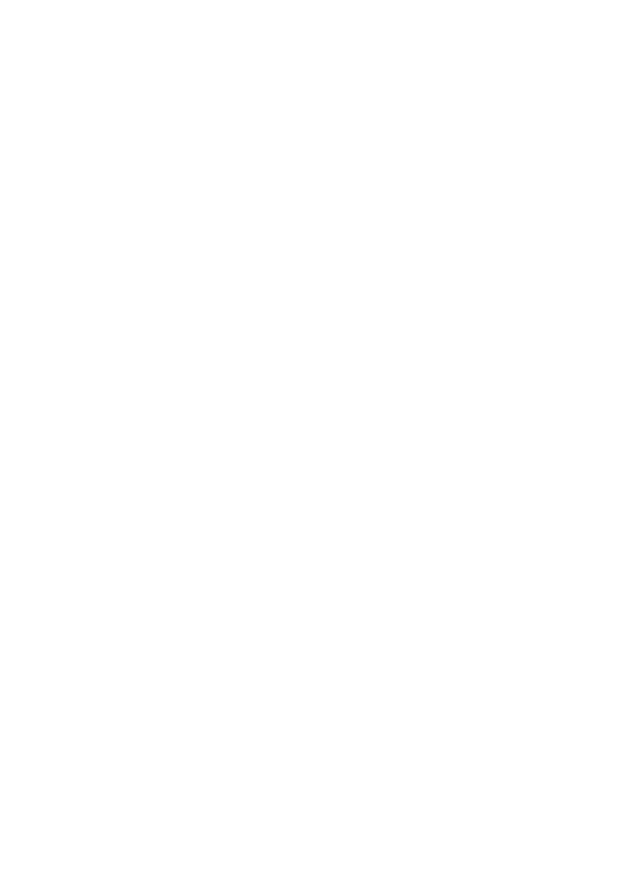
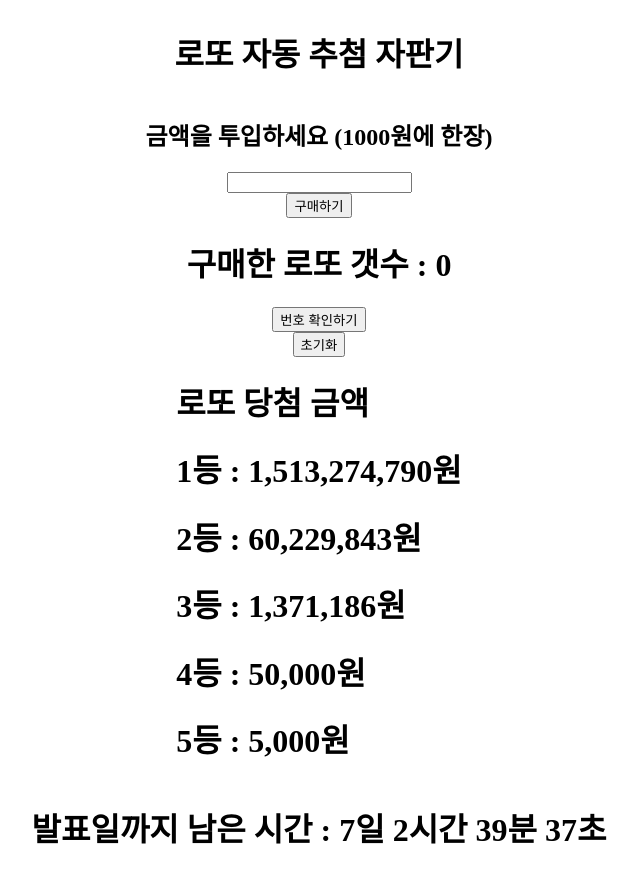
Before and after one commit to tnehd1998/Lotto, a React (Create React App) app: page / in a window 1280 px wide. Shown: the whole page, without its empty margins (321-961 px from the left). Before the commit the page ends 800 px from the top, so only its background shows below. Built offline with nearby package versions, Linux system fonts and the light colour scheme.

Commit message:
feat: 필요한 기능 생성

```diff
--- a/package.json
+++ b/package.json
@@ -9,6 +9,7 @@
     "react": "^17.0.2",
     "react-dom": "^17.0.2",
     "react-scripts": "5.0.0",
+    "styled-components": "^5.3.3",
     "web-vitals": "^2.1.4"
   },
   "scripts": {
--- a/src/App.jsx
+++ b/src/App.jsx
@@ -1,7 +1,143 @@
-import React from "react";
+import React, { useEffect, useState } from "react";
+import styled from "styled-components";
+
+const AppWrapper = styled.div`
+  display: flex;
+  flex-direction: column;
+  justify-content: center;
+  align-items: center;
+`;
+
+const Lotto = styled.div`
+  display: flex;
+  justify-content: center;
+  align-items: center;
+`;
+
+const LottoNumber = styled.p`
+  width: 2em;
+  height: 2em;
+  padding: 1em;
+  border: 1px solid black;
+  margin: 1em;
+  text-align: center;
+  line-height: 2em;
+  border-radius: 50%;
+`;
 
 const App = () => {
-  return <div></div>;
+  const [money, setMoney] = useState("");
+  const [lottoCount, setLottoCount] = useState(0);
+  const [lottoNumber, setLottoNumber] = useState([]);
+  const [showNumber, setShowNumber] = useState(false);
+  const [timeUntilResult, setTimeUntilResult] = useState("");
+
+  const onChangeMoney = (event) => {
+    setMoney(event.target.value);
+  };
+
+  const onClickInsertMoney = () => {
+    if (!Number(money)) {
+      return alert("금액은 숫자만 가능합니다.");
+    }
+    if (money % 1000) {
+      return alert("1000원 단위로 투입이 가능합니다.");
+    }
+    setLottoCount(lottoCount + Number(money) / 1000);
+    addRandomLottos(Number(money) / 1000);
+  };
+
+  const getRandomLottoNumbers = () => {
+    let result = [];
+    for (let i = 0; i < 6; i++) {
+      let current = Math.ceil(Math.random() * 50);
+      while (result.includes(current)) {
+        current = Math.ceil(Math.random() * 50);
+      }
+      result.push(current);
+    }
+    return result.sort((a, b) => a - b);
+  };
+
+  const addRandomLottos = (number) => {
+    let total = [];
+    for (let count = 0; count < number; count++) {
+      const numbers = getRandomLottoNumbers();
+      total.push(numbers);
+    }
+    setLottoNumber([...lottoNumber, ...total]);
+  };
+
+  const onClickReset = () => {
+    setLottoCount(0);
+    setLottoNumber([]);
+  };
+
+  const onClickShowNumber = () => {
+    setShowNumber((showNumber) => !showNumber);
+  };
+
+  useEffect(() => {
+    if (localStorage.getItem("lottos")) {
+      const data = JSON.parse(localStorage.getItem("lottos"));
+      setLottoNumber(data);
+      setLottoCount(data.length);
+    }
+  }, []);
+
+  useEffect(() => {
+    localStorage.setItem("lottos", JSON.stringify(lottoNumber));
+  }, [lottoNumber]);
+
+  useEffect(() => {
+    let timer = setInterval(() => {
+      setTimeUntilResult(calculateTimeLeft());
+    }, 1000);
+    return () => {
+      clearInterval(timer);
+    };
+  }, []);
+
+  const calculateTimeLeft = () => {
+    let time = (Number(new Date("2022-01-29")) - Number(new Date())) / 1000;
+    const days = Math.floor(time / 86400);
+    const hours = Math.floor((time - 86400 * days) / 3600);
+    const minutes = Math.floor((time - 86400 * days - 3600 * hours) / 60);
+    const seconds = Math.floor(time % 60);
+    return `${days}일 ${hours - 9}시간 ${minutes}분 ${seconds}초`;
+  };
+
+  return (
+    <AppWrapper>
+      <h1>로또 자동 추첨 자판기</h1>
+      <h2>금액을 투입하세요 (1000원에 한장)</h2>
+      <input onChange={onChangeMoney} type="text" />
+      <button onClick={onClickInsertMoney}>구매하기</button>
+      <h1>구매한 로또 갯수 : {lottoCount}</h1>
+      <button onClick={onClickShowNumber}>
+        {showNumber ? "번호 가리기" : "번호 확인하기"}
+      </button>
+      {lottoNumber.length > 0 &&
+        lottoNumber.map((lotto, index) => (
+          <Lotto key={index}>
+            <h1>{index + 1}번</h1>
+            {lotto.map((number, index) => (
+              <LottoNumber key={index}>{showNumber ? number : ""}</LottoNumber>
+            ))}
+          </Lotto>
+        ))}
+      <button onClick={onClickReset}>초기화</button>
+      <div>
+        <h1>로또 당첨 금액</h1>
+        <h1>1등 : 1,513,274,790원 </h1>
+        <h1>2등 : 60,229,843원 </h1>
+        <h1>3등 : 1,371,186원</h1>
+        <h1>4등 : 50,000원</h1>
+        <h1>5등 : 5,000원</h1>
+      </div>
+      <h1>발표일까지 남은 시간 : {timeUntilResult}</h1>
+    </AppWrapper>
+  );
 };
 
 export default App;
```
Also changed, not shown: 1 other file (tests, documents, lock files or other folders).
